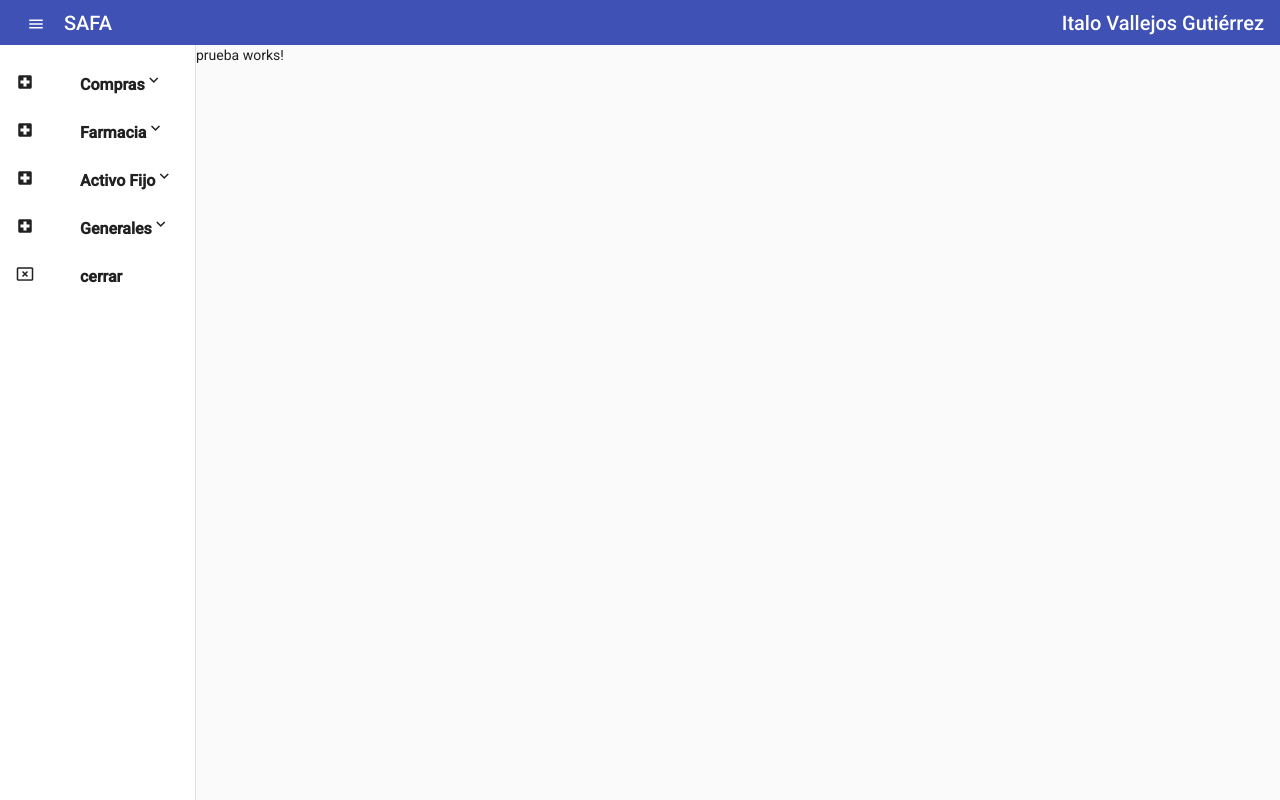
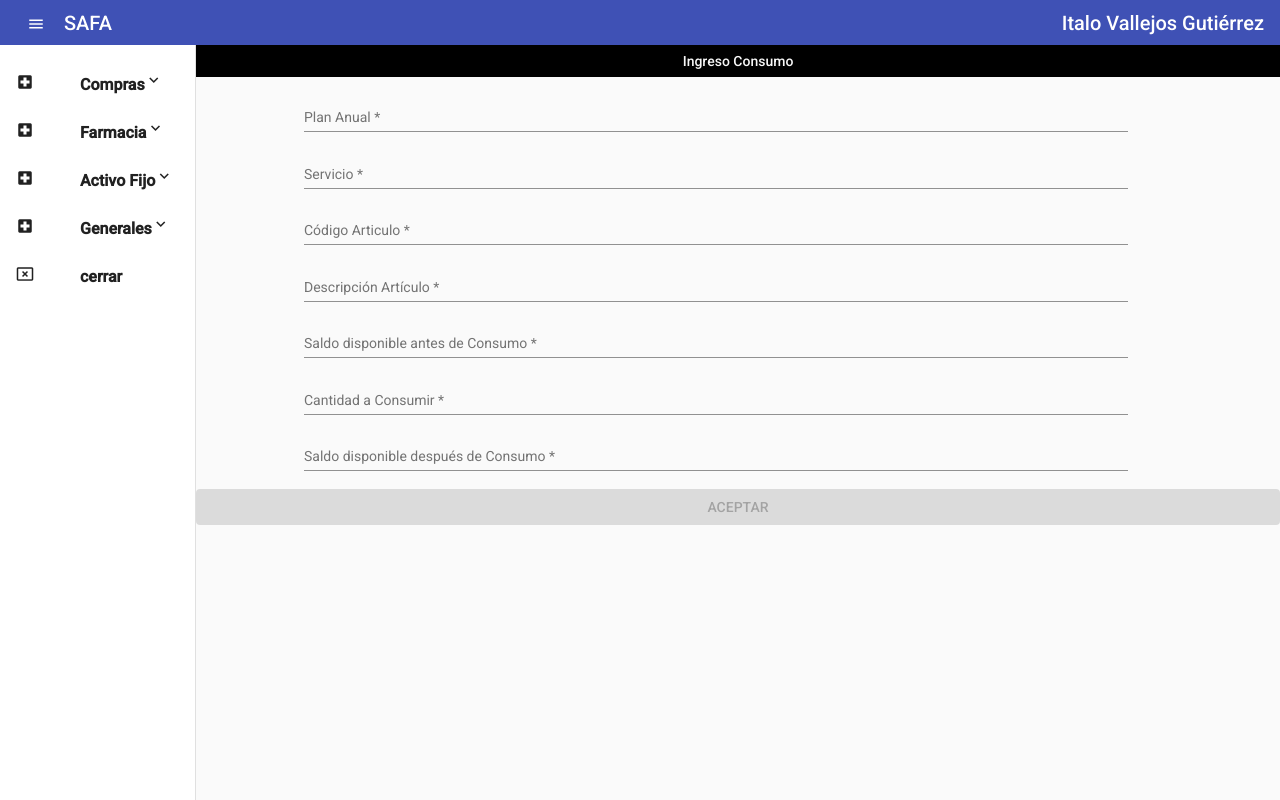
Before and after one commit to Sidetec/proyectoSCPC, an Angular app: page /consumo in a window 1280 px wide. Built offline with nearby package versions, Linux system fonts and the light colour scheme.

Commit message:
Ingreso Consumo

```diff
--- a/src/app/app-routing.module.ts
+++ b/src/app/app-routing.module.ts
@@ -1,5 +1,6 @@
 import { NgModule } from '@angular/core';
 import { RouterModule, Routes } from '@angular/router';
+import { AgregaConsumoComponent } from './componentes/compras/consumo/agrega-consumo/agrega-consumo.component';
 import { PacComponent } from './componentes/compras/pac/pac.component';
 import { InicioComponent } from './componentes/inicio/inicio.component';
 import { PruebaComponent } from './componentes/prueba/prueba.component';
@@ -14,7 +15,7 @@ const routes: Routes = [
     {path: 'suc', component: PruebaComponent},
     {path: 'oc', component: PruebaComponent},
     {path: 'recepcion', component: PruebaComponent},
-    {path: 'consumo', component: PruebaComponent},
+    {path: 'consumo', component: AgregaConsumoComponent},
 
     {path: 'arsenal', component: PruebaComponent},
     {path: 'climatizacion', component: PruebaComponent},
--- a/src/app/app.module.ts
+++ b/src/app/app.module.ts
@@ -20,6 +20,7 @@ import { AgregaPacComponent } from './componentes/compras/pac/agrega-pac/agrega-
 import { ModificaPacComponent } from './componentes/compras/pac/modifica-pac/modifica-pac.component';
 import { ConsultaPacComponent } from './componentes/compras/pac/consulta-pac/consulta-pac.component';
 import { AlertasComponent } from './componentes/compras/pac/alertas/alertas.component';
+import { AgregaConsumoComponent } from './componentes/compras/consumo/agrega-consumo/agrega-consumo.component';
 
 
 
@@ -34,7 +35,8 @@ import { AlertasComponent } from './componentes/compras/pac/alertas/alertas.comp
     AgregaPacComponent,
     ModificaPacComponent,
     ConsultaPacComponent,
-    AlertasComponent
+    AlertasComponent,
+    AgregaConsumoComponent
   ],
   imports: [
     BrowserModule,
--- /dev/null
+++ b/src/app/componentes/compras/consumo/agrega-consumo/agrega-consumo.component.css
@@ -0,0 +1,27 @@
+.agrega-container {
+  display: flex;
+  flex-direction: column;
+  padding: 0 10%;
+}
+
+.agrega-container > * {
+  width: 95%;
+}
+
+.colorFondoBoton {
+  color: white;
+  background-color: black;
+}
+
+.mat-raised-button {
+  min-width: 100%;
+}
+
+.mat-dialog-container {
+  padding: 50px !important;
+
+}
+
+.mat-dialog-content{
+  margin: auto;
+}
--- /dev/null
+++ b/src/app/componentes/compras/consumo/agrega-consumo/agrega-consumo.component.html
@@ -0,0 +1,47 @@
+<h2 mat-dialog-title>Ingreso Consumo</h2>
+
+<mat-dialog-content [formGroup]="ingresoConsumo" name="ingresoConsumo" class="agrega-container">
+
+  <mat-form-field>
+    <input matInput type="number" placeholder="Plan Anual" [formControl]="planAnual" >
+    <mat-error *ngIf="planAnual.invalid">{{getErrorMessage('planAnual')}}</mat-error>
+  </mat-form-field>
+
+  <mat-form-field>
+    <input matInput type="number" placeholder="Servicio" [formControl]="servicio" >
+    <mat-error *ngIf="servicio.invalid">{{getErrorMessage('servicio')}}</mat-error>
+  </mat-form-field>
+
+  <mat-form-field>
+    <input matInput type="number" placeholder="Código Articulo" [formControl]="codigoArticulo" >
+    <mat-error *ngIf="codigoArticulo.invalid">{{getErrorMessage('codigoArticulo')}}</mat-error>
+  </mat-form-field>
+
+  <mat-form-field>
+    <input matInput  placeholder="Descripción Artículo" [formControl]="descripcionArticulo" >
+    <mat-error *ngIf="descripcionArticulo.invalid">{{getErrorMessage('descripcionArticulo')}}</mat-error>
+  </mat-form-field>
+
+  <mat-form-field>
+    <input matInput type="number" placeholder="Saldo disponible antes de Consumo" [formControl]="saldoDisponibleantesConsumo" >
+    <mat-error *ngIf="saldoDisponibleantesConsumo.invalid">{{getErrorMessage('saldoDisponibleantesConsumo')}}</mat-error>
+  </mat-form-field>
+
+  <mat-form-field>
+    <input matInput type="number" placeholder="Cantidad a Consumir" [formControl]="cantidadConsumir" >
+    <mat-error *ngIf="cantidadConsumir.invalid">{{getErrorMessage('cantidadConsumir')}}</mat-error>
+  </mat-form-field>
+
+  <mat-form-field>
+    <input matInput type="number" placeholder="Saldo disponible después de Consumo" [formControl]="saldoDisponibleDespuesConsumo" >
+    <mat-error *ngIf="saldoDisponibleDespuesConsumo.invalid">{{getErrorMessage('saldoDisponibleDespuesConsumo')}}</mat-error>
+  </mat-form-field>
+
+</mat-dialog-content>
+
+<mat-dialog-actions>
+
+    <div class="col-md-12 text-center">
+      <button class="colorFondoBoton" mat-raised-button  (click)="enviar()"  mat-dialog-close [disabled]="ingresoConsumo.invalid">ACEPTAR</button>
+    </div>
+</mat-dialog-actions>
--- /dev/null
+++ b/src/app/componentes/compras/consumo/agrega-consumo/agrega-consumo.component.ts
@@ -0,0 +1,89 @@
+import { Component, OnInit, Inject } from '@angular/core';
+import { FormGroup, FormControl, Validators, ReactiveFormsModule } from '@angular/forms';
+import { MAT_DIALOG_DATA, MatDialogRef } from '@angular/material/dialog';
+import { IIgresoConsumo } from 'src/app/interface/Pac';
+
+
+import Swal from 'sweetalert2';
+
+@Component({
+  selector: 'app-agrega-consumo',
+  templateUrl: './agrega-consumo.component.html',
+  styleUrls: ['./agrega-consumo.component.css']
+})
+export class AgregaConsumoComponent implements OnInit {
+
+
+  datoAlertas: IIgresoConsumo | undefined;
+
+  constructor(
+              ) {
+  }
+
+  planAnual = new FormControl('', [Validators.required]);
+  servicio= new FormControl('', [Validators.required]);
+  codigoArticulo= new FormControl('', [Validators.required]);
+  descripcionArticulo= new FormControl('', [Validators.required]);
+  saldoDisponibleantesConsumo= new FormControl('', [Validators.required]);
+  cantidadConsumir= new FormControl('', [Validators.required]);
+  saldoDisponibleDespuesConsumo= new FormControl('', [Validators.required]);;
+
+  public ingresoConsumo: FormGroup = new FormGroup({
+    planAnual: this.planAnual,
+    servicio: this.servicio,
+    codigoArticulo: this.codigoArticulo,
+    descripcionArticulo: this.descripcionArticulo,
+    saldoDisponibleantesConsumo: this.saldoDisponibleantesConsumo,
+    cantidadConsumir: this.cantidadConsumir,
+    saldoDisponibleDespuesConsumo: this.saldoDisponibleDespuesConsumo,
+  });
+
+  getErrorMessage(campo: string) {
+
+    if (campo === 'planAnual'){
+        return this.planAnual.hasError('required') ? 'Debes ingresar Plan Anual' : '';
+    }
+    if (campo === 'servicio'){
+        return this.servicio.hasError('required') ? 'Debes ingresar Servicio' : '';
+    }
+    if (campo === 'codigoArticulo'){
+        return this.codigoArticulo.hasError('required') ? 'Debes ingresar Código Artículo' : '';
+    }
+    if (campo === 'descripcionArticulo'){
+        return this.descripcionArticulo.hasError('required') ? 'Debes ingresar Descripción Artículo' : '';
+    }
+    if (campo === 'saldoDisponibleantesConsumo'){
+        return this.saldoDisponibleantesConsumo.hasError('required') ? 'Debes ingresar saldo disponible antes de Consumo' : '';
+    }
+    if (campo === 'cantidadConsumir'){
+        return this.cantidadConsumir.hasError('required') ? 'Debes ingresar Cantidad a consumir' : '';
+    }
+    if (campo === 'saldoDisponibleDespuesConsumo'){
+      return this.saldoDisponibleDespuesConsumo.hasError('required') ? 'Debes ingresar saldo disponible después de consumo' : '';
+    }
+    return '';
+  }
+
+  ngOnInit() {
+  }
+
+  enviar() {
+
+            Swal.fire(
+            'Se grabó con Éxito',
+            'Click en Botón!',
+            'success'
+          ); // ,
+
+
+
+  }
+
+  // Error handling
+
+
+
+  cerrar() {
+
+  }
+}
```
Also changed, not shown: src/app/interface/Pac.ts (+10 -0 lines), 1 other file (tests, documents, lock files or other folders).
